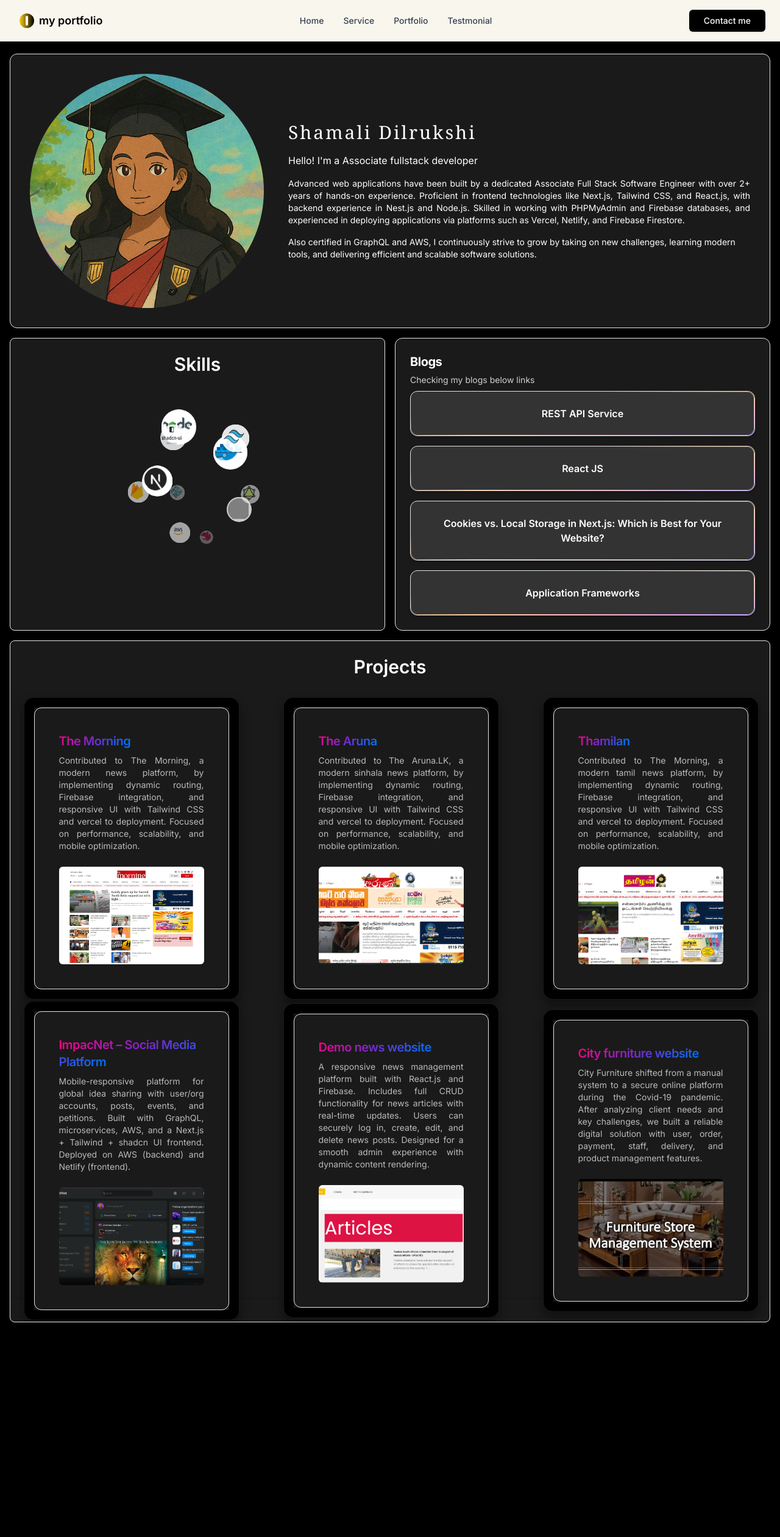
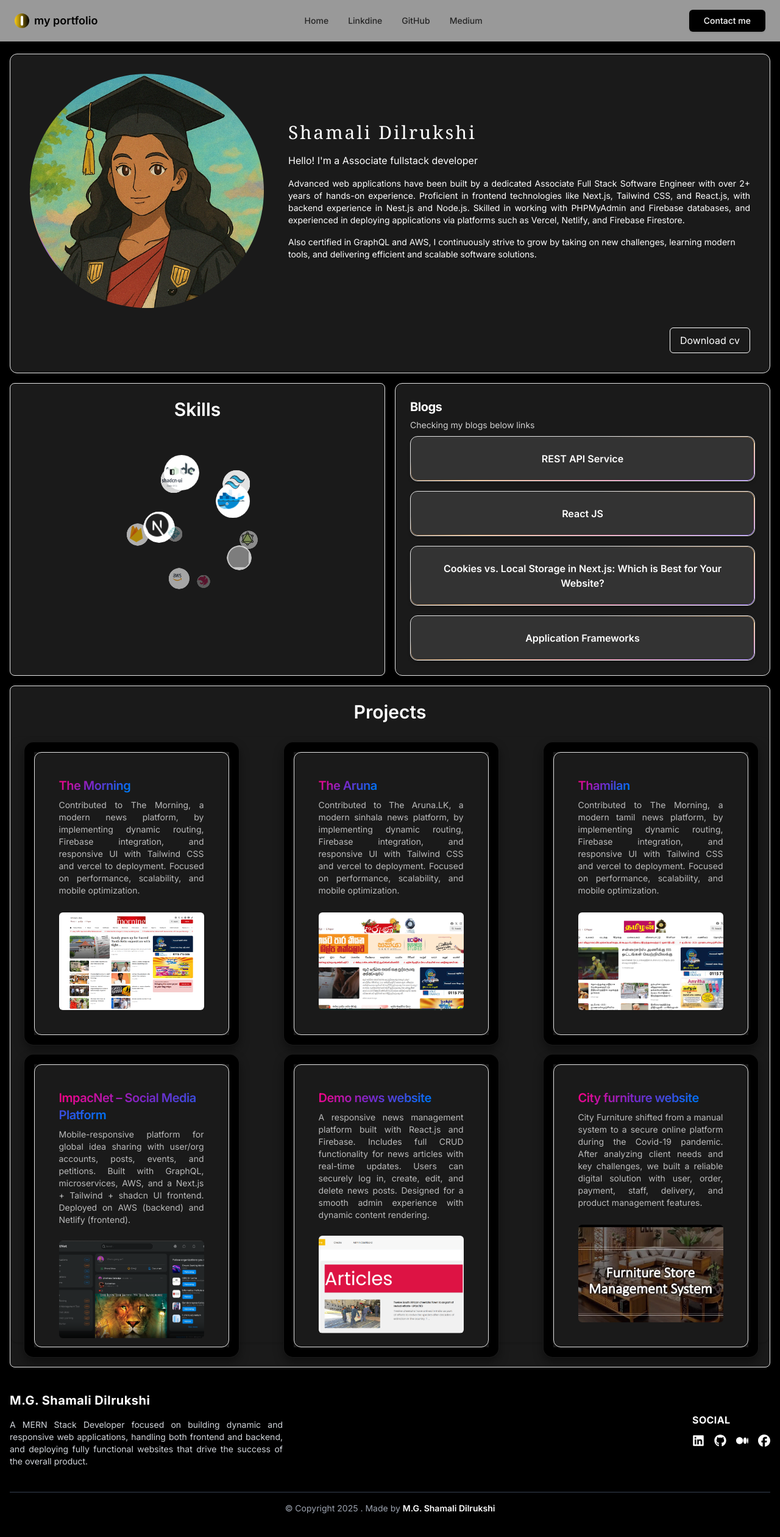
Before and after one commit to shanu198218/shanu-portfolio, a Next.js app: page /home in a window 1280 px wide. Shown: the top 2520 px of the page at 61% size. Before the commit the page ends 2168 px from the top, so only its background shows below. Built offline with nearby package versions, Linux system fonts and the light colour scheme.

Commit message:
feat: complete

```diff
--- a/app/home/page.tsx
+++ b/app/home/page.tsx
@@ -1,5 +1,6 @@
 import Home from "@/components/pages/about-us";
 import { Blogs } from "@/components/pages/blogs";
+import Footer from "@/components/pages/footer";
 import MiddleSection from "@/components/pages/middle-section";
 import { Projects } from "@/components/pages/projects";
 import { Skills } from "@/components/pages/skills";
@@ -10,6 +11,7 @@ export default function Page() {
       <Home />
       <MiddleSection />
       <Projects />
+      <Footer />
     </main>
   );
 }
--- /dev/null
+++ b/components/magicui/interactive-hover-button.tsx
@@ -0,0 +1,35 @@
+import React from "react";
+import { ArrowRight } from "lucide-react";
+import { cn } from "@/lib/utils";
+
+interface InteractiveHoverButtonProps
+  extends React.ButtonHTMLAttributes<HTMLButtonElement> {}
+
+export const InteractiveHoverButton = React.forwardRef<
+  HTMLButtonElement,
+  InteractiveHoverButtonProps
+>(({ children, className, ...props }, ref) => {
+  return (
+    <button
+      ref={ref}
+      className={cn(
+        "group relative w-auto cursor-pointer overflow-hidden rounded-full border bg-background p-2 px-6 text-center font-semibold",
+        className,
+      )}
+      {...props}
+    >
+      <div className="flex items-center gap-2">
+        <div className="h-2 w-2 rounded-full bg-primary transition-all duration-300 group-hover:scale-[100.8]"></div>
+        <span className="inline-block transition-all duration-300 group-hover:translate-x-12 group-hover:opacity-0">
+          {children}
+        </span>
+      </div>
+      <div className="absolute top-0 z-10 flex h-full w-full translate-x-12 items-center justify-center gap-2 text-primary-foreground opacity-0 transition-all duration-300 group-hover:-translate-x-5 group-hover:opacity-100">
+        <span>{children}</span>
+        <ArrowRight />
+      </div>
+    </button>
+  );
+});
+
+InteractiveHoverButton.displayName = "InteractiveHoverButton";
--- a/components/pages/about-us/index.tsx
+++ b/components/pages/about-us/index.tsx
@@ -49,6 +49,15 @@ export default function AboutCard() {
               </p>
             </CardContent>
           </div>
+          <div className="flex flex-col md:flex-row items-center justify-between mt-8">
+            <a
+              href="/shamali_dilrukshi_cv.pdf"
+              download="Shamali_Dilrukshi_CV.pdf"
+              className="ml-auto rounded-md bg-primary text-white hover:bg-grey-dark px-4 py-2 border border-white text-center"
+            >
+              Download cv
+            </a>
+          </div>
         </Card>
       </Container>
     </>
--- /dev/null
+++ b/components/pages/footer/index.tsx
@@ -0,0 +1,73 @@
+"use client";
+import Container from "@/components/layouts/container";
+import { FaLinkedin, FaGithub, FaMedium, FaFacebook } from "react-icons/fa6";
+
+export default function Footer() {
+  return (
+    <Container>
+      <footer className="bg-black text-white  py-10">
+        <div className="max-w-7xl mx-auto flex flex-col md:flex-row justify-between items-start md:items-center">
+          {/* Left Section */}
+          <div className="mb-8 md:mb-0">
+            <h2 className="text-xl font-bold text-white tracking-wide">
+              M.G. Shamali Dilrukshi
+            </h2>
+            <p className="mt-4 text-justify max-w-md text-sm text-gray-300">
+              A MERN Stack Developer focused on building dynamic and responsive
+              web applications, handling both frontend and backend, and
+              deploying fully functional websites that drive the success of the
+              overall product.
+            </p>
+          </div>
+
+          {/* Right Section */}
+          <div className="space-y-3">
+            <h3 className="text-white font-bold tracking-wide">SOCIAL</h3>
+            <div className="flex space-x-4 text-white text-xl">
+              <a
+                href="https://www.linkedin.com/in/shamali-dilrukshi-482478225/"
+                target="_blank"
+                rel="noopener noreferrer"
+                className="transition transform hover:scale-110 hover:text-blue-500"
+              >
+                <FaLinkedin />
+              </a>
+              <a
+                href="https://github.com/shanu198218"
+                target="_blank"
+                rel="noopener noreferrer"
+                className="transition transform hover:scale-110 hover:text-gray-400"
+              >
+                <FaGithub />
+              </a>
+              <a
+                href="https://medium.com/@mgshamalidilrukshi"
+                target="_blank"
+                rel="noopener noreferrer"
+                className="transition transform hover:scale-110 hover:text-sky-400"
+              >
+                <FaMedium />
+              </a>
+              <a
+                href="https://www.facebook.com/share/1AFxAfKWz7/?mibextid=wwXIfr"
+                target="_blank"
+                rel="noopener noreferrer"
+                className="transition transform hover:scale-110 hover:text-green-400"
+              >
+                <FaFacebook />
+              </a>
+            </div>
+          </div>
+        </div>
+
+        {/* Bottom Bar */}
+        <div className="border-t border-gray-700 mt-10 pt-4 text-center text-sm text-gray-400">
+          © Copyright 2025 . Made by{" "}
+          <span className="font-semibold text-white">
+            M.G. Shamali Dilrukshi
+          </span>
+        </div>
+      </footer>
+    </Container>
+  );
+}
--- a/components/pages/nav-bar/index.tsx
+++ b/components/pages/nav-bar/index.tsx
@@ -9,26 +9,25 @@ import { cn } from "@/lib/utils"; // For merging Tailwind classes (optional)
 
 const navItems = [
   { label: "Home", href: "/home" },
-  { label: "Service", href: "#service" },
-  { label: "Portfolio", href: "#portfolio" },
-  { label: "Testmonial", href: "#testimonial" },
+  {
+    label: "Linkdine",
+    href: "https://www.linkedin.com/in/shamali-dilrukshi-482478225/",
+  },
+  { label: "GitHub", href: "https://github.com/shanu198218" },
+  {
+    label: "Medium",
+    href: "https://www.facebook.com/share/1AFxAfKWz7/?mibextid=wwXIfr",
+  },
 ];
 
 export default function Navbar() {
   const [menuOpen, setMenuOpen] = useState(false);
 
   return (
-    <header className="w-full bg-[#f9f6ee] z-50 relative">
+    <header className="w-full bg-white/60 z-50 relative">
       <div className="flex items-center justify-between px-6 py-4">
         {/* Logo */}
         <Link href="/" className="flex md:items-center space-x-2">
-          <button
-            className="md:hidden"
-            onClick={() => setMenuOpen(true)}
-            aria-label="Open menu"
-          >
-            <Menu color="black" size={24} />
-          </button>
           <div className="w-6 h-6 rounded-full bg-gradient-to-r from-yellow-400 to-black flex items-center justify-center text-white">
             <div className="w-1 h-4 bg-white rounded" />
           </div>
@@ -41,7 +40,7 @@ export default function Navbar() {
             <Link
               key={item.label}
               href={item.href}
-              className="relative text-sm font-medium text-gray-700 hover:text-black after:content-[''] after:absolute after:-bottom-1 after:left-0 after:h-[2px] after:w-0 after:bg-black after:transition-all after:duration-300 hover:after:w-full"
+              className="relative text-sm font-medium text-grey-deep hover:text-black after:content-[''] after:absolute after:-bottom-1 after:left-0 after:h-[2px] after:w-0 after:bg-black after:transition-all after:duration-300 hover:after:w-full"
             >
               {item.label}
             </Link>
--- a/components/pages/projects/project-card.tsx
+++ b/components/pages/projects/project-card.tsx
@@ -11,7 +11,7 @@ import {
 
 const ProjectCard = ({ title, description, image, link }: any) => (
   <PinContainer title={title} href={link} className="bg-primary">
-    <Card className="w-[20rem] min-h-[26rem] flex flex-col justify-between p-4 bg-primary text-white shadow-md">
+    <Card className="w-[20rem] h-[29rem] flex flex-col justify-between p-4 bg-primary text-white shadow-md">
       <CardHeader className="pb-2 space-y-2">
         <CardTitle className="text-xl">
           <AuroraText>{title}</AuroraText>
--- a/package.json
+++ b/package.json
@@ -23,6 +23,7 @@
     "prettier": "^3.5.3",
     "react": "^18",
     "react-dom": "^18",
+    "react-icons": "^5.5.0",
     "shadcn": "^2.4.0",
     "tailwind-merge": "^3.2.0",
     "tailwindcss-animate": "^1.0.7"
```
Also changed, not shown: 2 other files (tests, documents, lock files or other folders).
